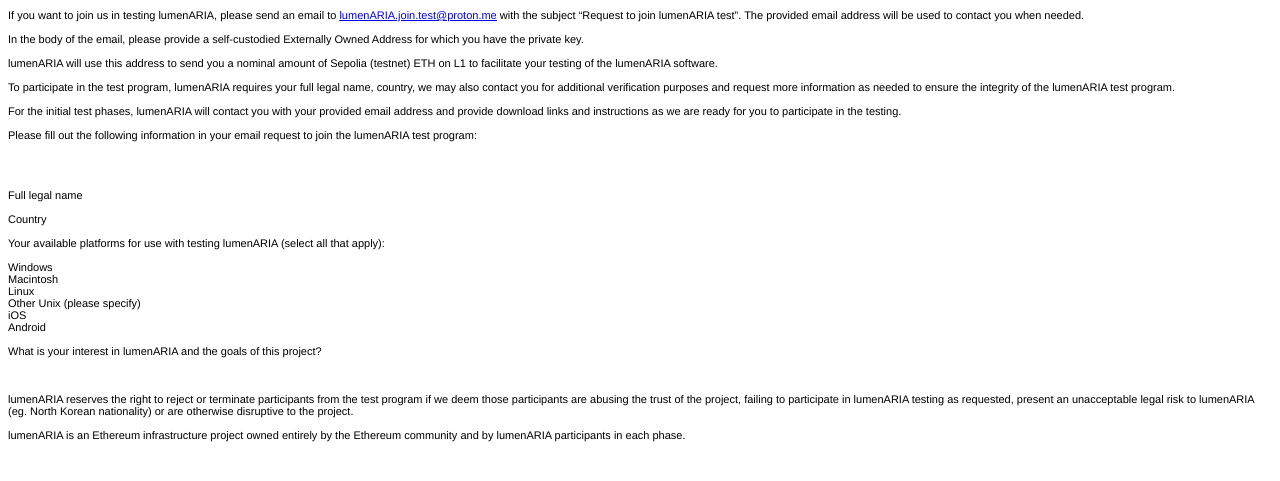
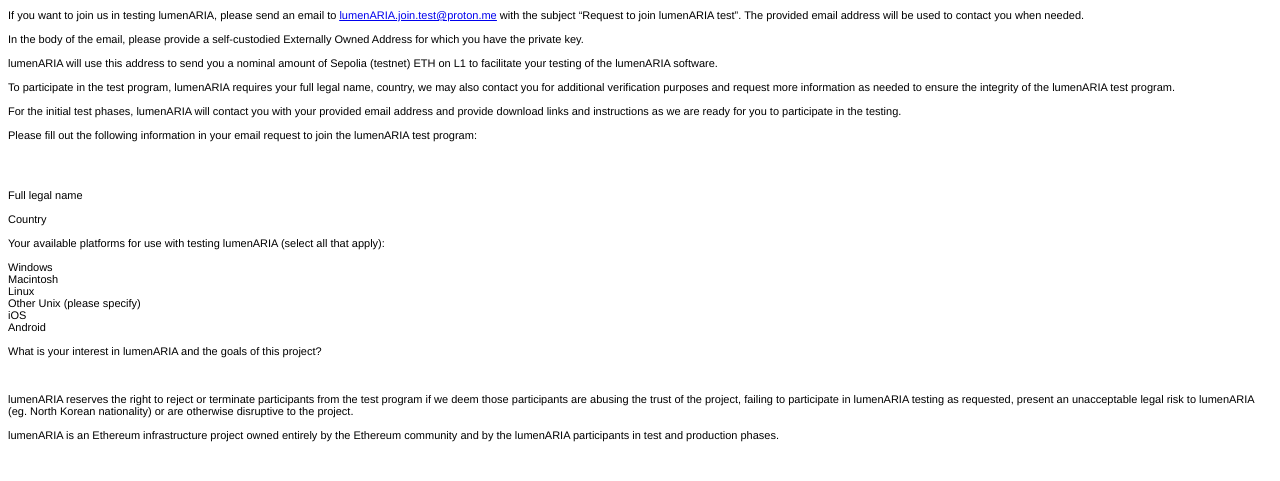
Before and after one commit to lumenARIA/publictestprogram, a plain HTML site: page index.html in a window 1280 px wide. Shown: the part 23-504 px from the top of the page. Drawn offline with Linux system fonts and the light colour scheme.

Commit message:
Update index.html

```diff
--- a/index.html
+++ b/index.html
@@ -50,6 +50,6 @@
 <p class="p2"><br></p>
 <p class="p1">lumenARIA reserves the right to reject or terminate participants from the test program if we deem those participants are abusing the trust of the project, failing to participate in lumenARIA testing as requested, present an unacceptable legal risk to lumenARIA (eg. North Korean nationality) or are otherwise disruptive to the project.</p>
 <p class="p2"><br></p>
-<p class="p1">lumenARIA is an Ethereum infrastructure project owned entirely by the Ethereum community and by lumenARIA participants in each phase.</p>
+<p class="p1">lumenARIA is an Ethereum infrastructure project owned entirely by the Ethereum community and by the lumenARIA participants in test and production phases.</p>
 </body>
 </html>
```
